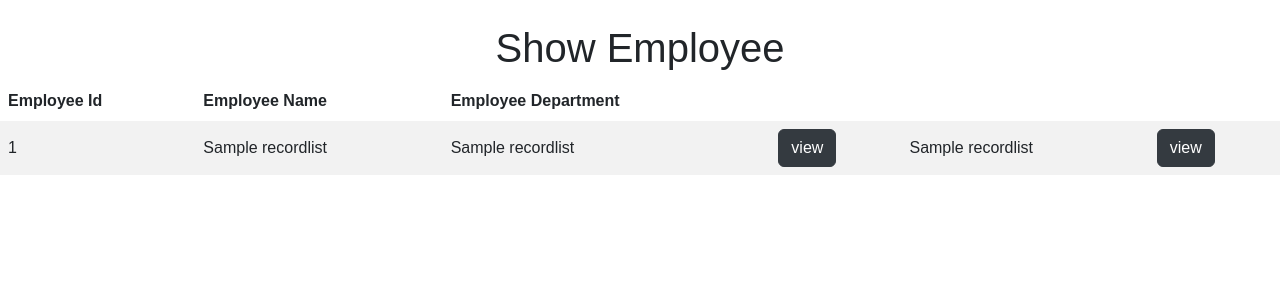
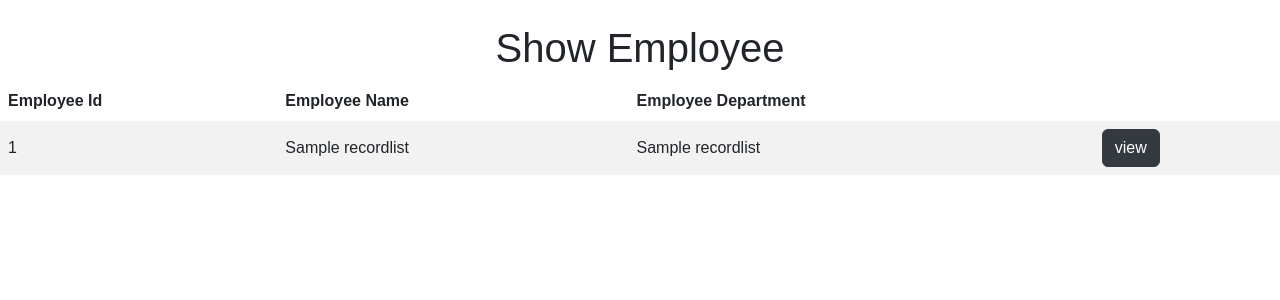
Before and after one commit to kanetiyaprince/hr_erp, a Flask app: template templates/admin_showemp.html in a window 1280 px wide. Shown: the part 58-358 px from the top of the page. Run offline with Flask 3, Linux system fonts and the light colour scheme; the template is opened without the code that fills it: most values are stand-ins (such as "Sample title", 1, 10 or a date in 2020).

Commit message:
updated file

```diff
--- a/templates/admin_showemp.html
+++ b/templates/admin_showemp.html
@@ -40,11 +40,6 @@ tr:nth-child(even) {background-color: #f2f2f2;}
   </a>
   </td>
 
-      <td>{{n[2]}}</td>
-        <td><a href="" class="btn btn-primary">view</a></td>
-    </tr>
-
-
      {% endfor %}
 
   </table>
```
